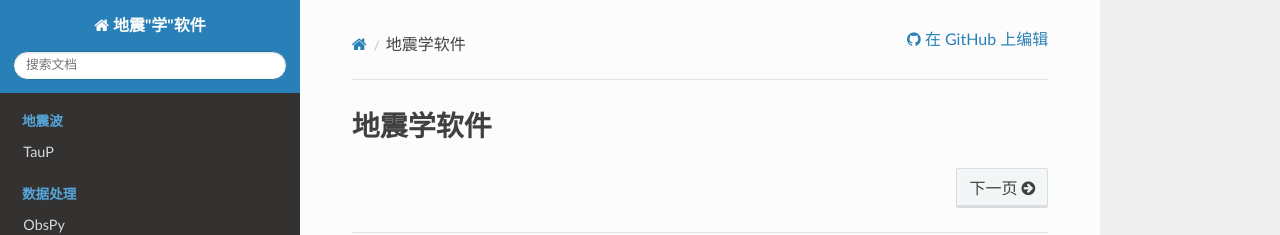
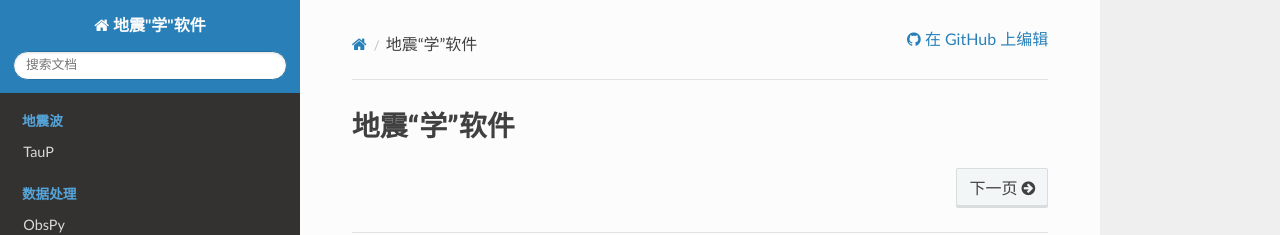
Before and after one commit to seismo-learn/software, a Sphinx documentation site: the page built from source/index.rst, in a window 1280 px wide. Shown: the top 235 px of the page. Built offline with Sphinx 7.4.7 and the Read the Docs theme 2.0.0, drawn with Linux system fonts in a browser that asks for light colours.

Commit message:
Add quotation marks in the title of document (#60)

```diff
--- a/source/index.rst
+++ b/source/index.rst
@@ -1,5 +1,5 @@
-地震学软件
-##########
+地震“学”软件
+###########
 
 
 .. toctree::
```
